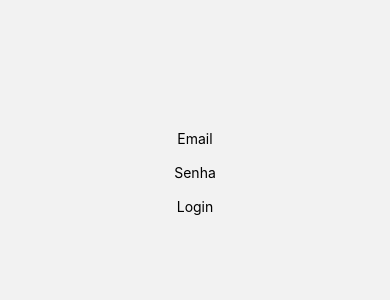
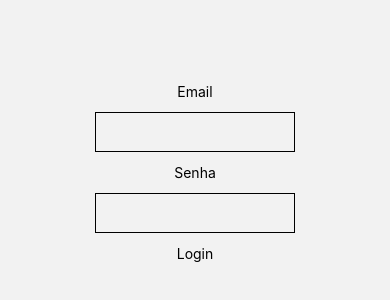
Before and after one commit to lppellin/movemed_react-native, a React Native app: screen /Login in a window 390 px wide. Shown: the part 250-550 px from the top of the page. Built offline with nearby package versions, Linux system fonts and the light colour scheme.

Commit message:
fix login

```diff
--- a/src/screens/Login.tsx
+++ b/src/screens/Login.tsx
@@ -3,7 +3,7 @@ import { CommonActions, NavigationProp } from "@react-navigation/native";
 import axios from "axios";
 import { StatusBar } from "expo-status-bar";
 import { useEffect, useState } from "react";
-import { Alert, Image, SafeAreaView, Text, TextInput, TouchableOpacity } from "react-native";
+import { Alert, Image, SafeAreaView, StyleSheet, Text, TextInput, TouchableOpacity } from "react-native";
 
 export default function Login({ navigation }: { navigation: NavigationProp<any> }) {
 
@@ -30,10 +30,10 @@ export default function Login({ navigation }: { navigation: NavigationProp<any>
 
     function handleLogin() {
         axios.post(process.env.EXPO_PUBLIC_API_URL + '/login', {
-            // email: 'email',
-            // password: 'password'
-            email: 'admin@gmail.com',
-            password: '123456'
+            email,
+            password
+            // email: 'admin@gmail.com',
+            // password: '123456'
         })
             .then(async (response) => {
                 console.log(response.data);
@@ -80,12 +80,14 @@ export default function Login({ navigation }: { navigation: NavigationProp<any>
 
             <Text>Email</Text>
             <TextInput
+                style={styles.input}
                 value={email}
                 onChangeText={setEmail}
             />
 
             <Text>Senha</Text>
             <TextInput
+                style={styles.input}
                 value={password}
                 onChangeText={setPassword}
                 secureTextEntry
@@ -99,3 +101,13 @@ export default function Login({ navigation }: { navigation: NavigationProp<any>
         </SafeAreaView>
     )
 }
+
+const styles = StyleSheet.create({
+    input: {
+        height: 40,
+        margin: 12,
+        borderWidth: 1,
+        padding: 10,
+        width: 200
+    },
+});
```
